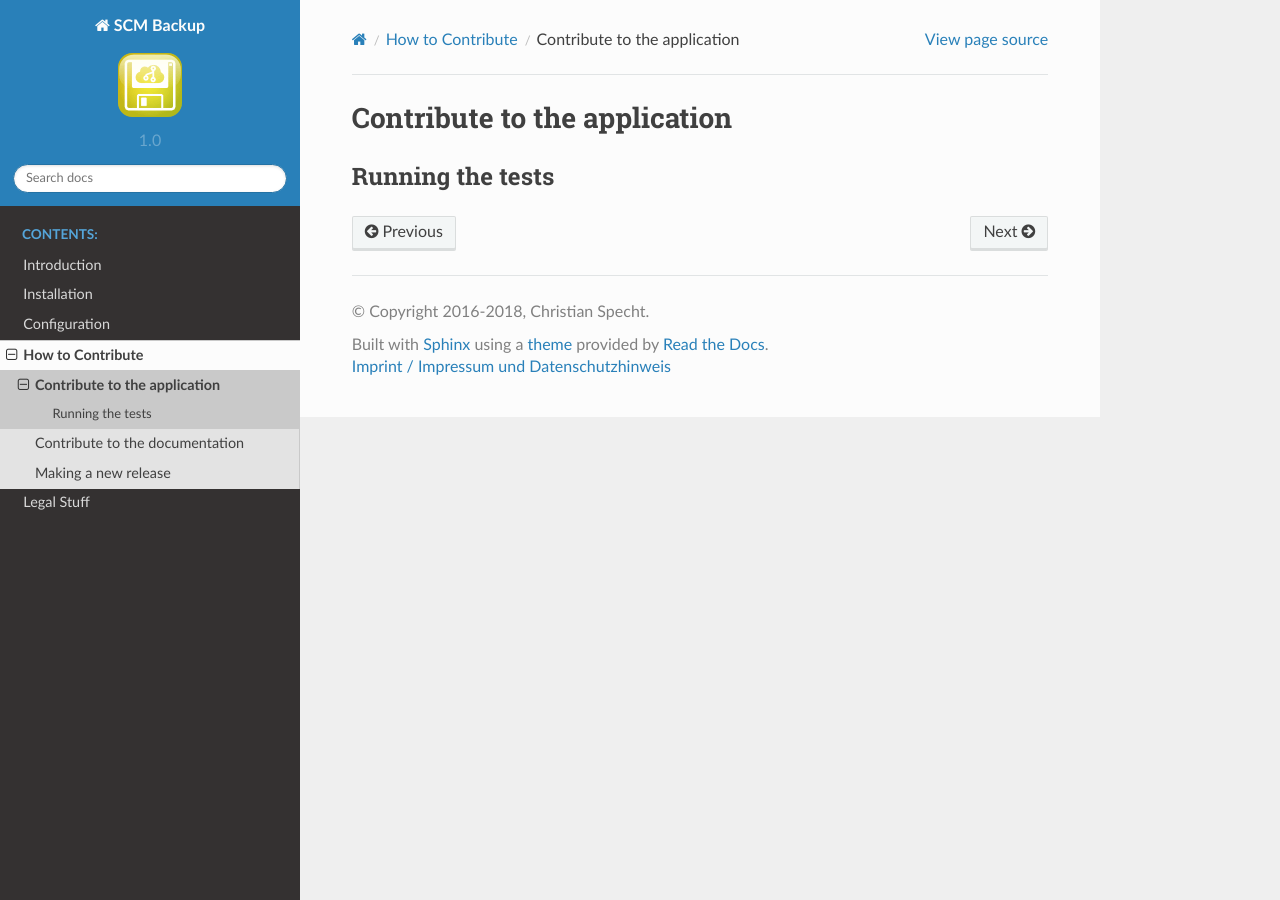
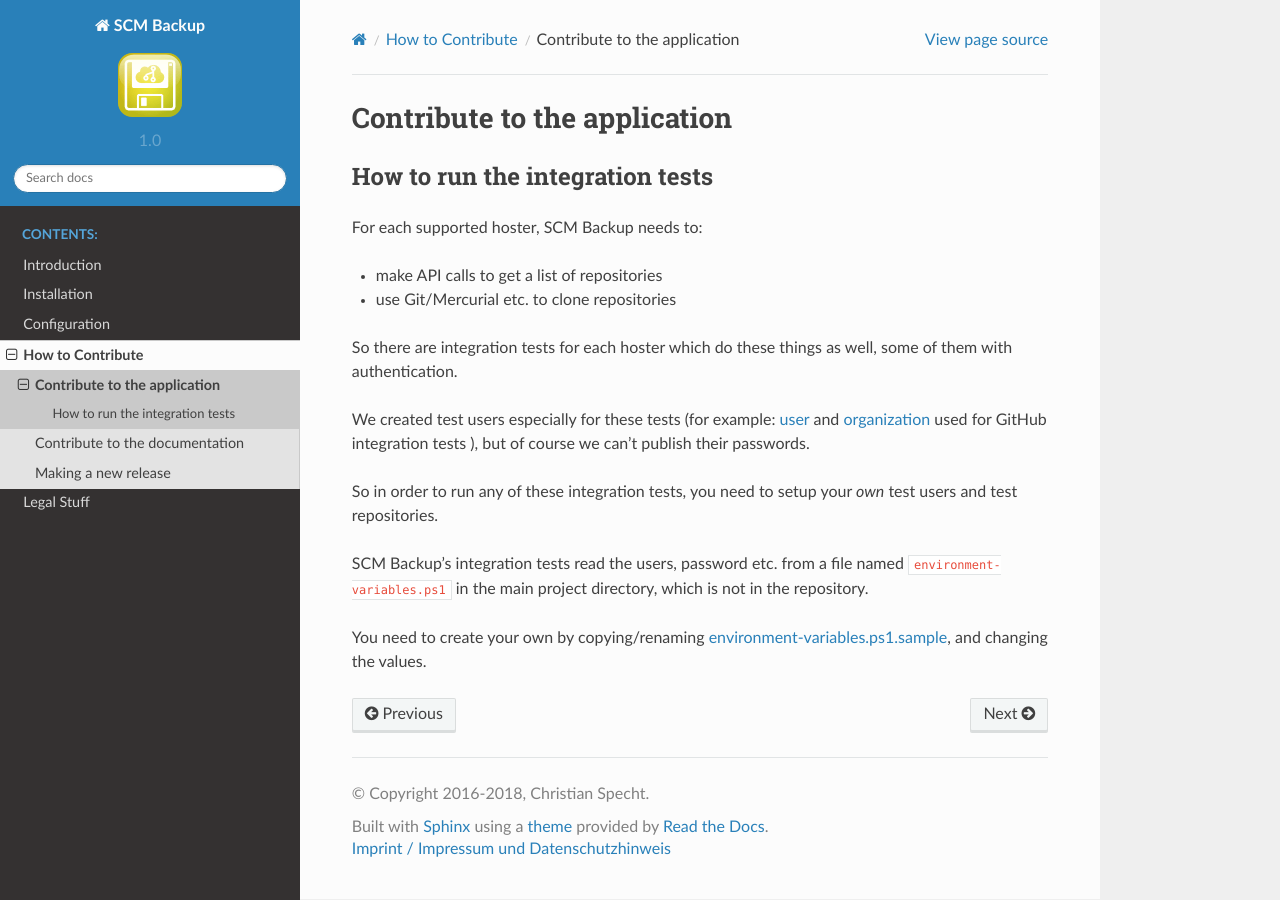
Before and after one commit to christianspecht/scm-backup-docs, a Sphinx documentation site: the page built from source/contribute-app.rst, in a window 1280 px wide. Built offline with Sphinx 7.4.7 and the Read the Docs theme 2.0.0, drawn with Linux system fonts in a browser that asks for light colours.

Commit message:
How to run the integration tests

```diff
--- a/source/contribute-app.rst
+++ b/source/contribute-app.rst
@@ -1,5 +1,20 @@
 Contribute to the application
 =============================
 
-Running the tests
------------------
+How to run the integration tests
+--------------------------------
+
+For each supported hoster, SCM Backup needs to:
+
+- make API calls to get a list of repositories
+- use Git/Mercurial etc. to clone repositories
+
+So there are integration tests for each hoster which do these things as well, some of them with authentication.
+
+We created test users especially for these tests (for example: `user <https://github.com/scm-backup-testuser/>`_ and `organization <https://github.com/scm-backup-testorg>`_ used for GitHub integration tests ), but of course we can't publish their passwords.
+
+So in order to run any of these integration tests, you need to setup your *own* test users and test repositories.
+
+SCM Backup's integration tests read the users, password etc. from a file named ``environment-variables.ps1`` in the main project directory, which is not in the repository.
+
+You need to create your own by copying/renaming `environment-variables.ps1.sample <https://github.com/christianspecht/scm-backup/blob/master/environment-variables.ps1.sample>`_, and changing the values.
```
